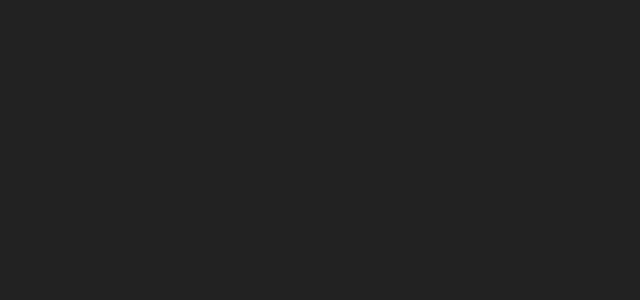
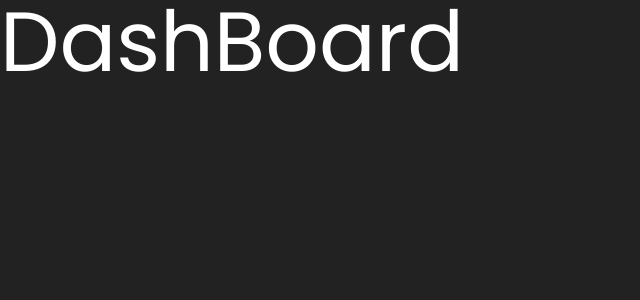
Before and after one commit to jbrov2/Muse-Redo, a React (Vite) app in the folder client/: page /home in a window 1280 px wide. Shown: the top 300 px of the page, without its empty margins (0-640 px from the left). Built offline with nearby package versions, Linux system fonts and the light colour scheme.

Commit message:
init dashboard init

```diff
--- a/client/src/views/DashView.jsx
+++ b/client/src/views/DashView.jsx
@@ -1,7 +1,10 @@
+import DashBoard from "../components/Dashboard/DashBoard";
+
 function DashView() {
   return (
     <>
       <div className="bg-primary">
+        <DashBoard />
         <div className="h-[3000px]"></div>
       </div>
     </>
```
